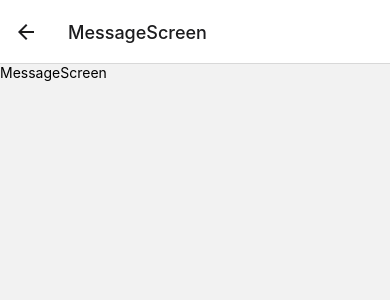
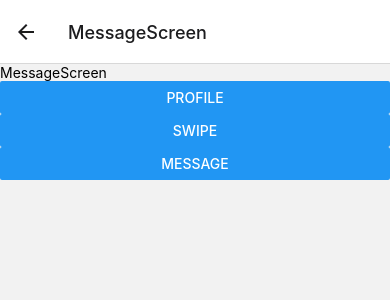
Before and after one commit to GGmorello/SportLink, a React Native app: screen /MessageScreen in a window 390 px wide. Shown: the top 300 px of the page. Built offline with nearby package versions, Linux system fonts and the light colour scheme.

Commit message:
added a very primative navigationbar for message, swipe and profile page. Now it

```diff
--- a/App.js
+++ b/App.js
@@ -1,7 +1,7 @@
 import { StatusBar } from 'expo-status-bar';
 import { StyleSheet, Text, View } from 'react-native';
-import {NavigationContainer} from '@react-navigation/native';
-import {createNativeStackNavigator} from '@react-navigation/native-stack';
+import { NavigationContainer } from '@react-navigation/native';
+import { createNativeStackNavigator } from '@react-navigation/native-stack';
 
 import SwipeScreenPresenter from './src/Components/Screens/SwipeScreen/SwipeScreenPresenter';
 import ProfileScreenPresenter from './src/Components/Screens/ProfileScreen/ProfileScreenPresenter';
--- a/src/Components/NavigationBar/NavigationBarPresenter.js
+++ b/src/Components/NavigationBar/NavigationBarPresenter.js
@@ -1,23 +1,21 @@
 import React from "react";
 import NavigationBarView from "./NavigationBarView"
 
-export default function NavigationBarPresenter() {
-  const [currentlySelected, setCurrentlySelected] = useState([])
+export default function NavigationBarPresenter(props) {
 
-  function onProfileClickACB(){
-    //navigate to profile
-
+  function onProfileClickACB() {
+    props.navigation.navigate('ProfileScreen')
   }
-  function onSwipeClickACB(){
-    //navigate to swipe
+  function onSwipeClickACB() {
+    props.navigation.navigate('SwipeScreen')
   }
-  function onMatchesClickACB(){
-    //navigate to matches
+  function onMessageClickACB() {
+    props.navigation.navigate('MessageScreen')
   }
   return (<NavigationBarView
     onProfileClick={onProfileClickACB}
     onSwipeClick={onSwipeClickACB}
-    onMatchesClick={onMatchesClickACB}
-    />)
+    onMessageClick={onMessageClickACB}
+  />)
 
 }
--- a/src/Components/NavigationBar/NavigationBarView.js
+++ b/src/Components/NavigationBar/NavigationBarView.js
@@ -1,12 +1,21 @@
-import React, { Component } from "react";
-
+import React from "react";
+import { View, Button } from "react-native"
 
 
 export default function NavigationBarView(props) {
-
+    function onProfileClick() {
+        props.onProfileClick()
+    }
+    function onSwipeClick() {
+        props.onSwipeClick()
+    }
+    function onMessageClick() {
+        props.onMessageClick()
+    }
     return (
         <View>
-
-            <button onClick={props.onProfileClick}></button>
+            <Button title="Profile" onPress={() => onProfileClick()}></Button>
+            <Button title="Swipe" onPress={() => onSwipeClick()}></Button>
+            <Button title="Message" onPress={() => onMessageClick()}></Button>
         </View>)
 }
--- a/src/Components/Screens/MessageScreen/MessageScreenPresenter.js
+++ b/src/Components/Screens/MessageScreen/MessageScreenPresenter.js
@@ -1,6 +1,11 @@
 import React from "react";
 import MessageScreenView from "./MessageScreenView";
+import { View } from "react-native"
+import NavigationBarPresenter from "../../NavigationBar/NavigationBarPresenter"
 
-export default function MessageScreenPresenter() {
-  return (<MessageScreenView/>)
+export default function MessageScreenPresenter({ navigation }) {
+  return (<View>
+    <MessageScreenView />
+    <NavigationBarPresenter navigation={navigation} />
+  </View>)
 }
--- a/src/Components/Screens/ProfileScreen/ProfileScreenPresenter.js
+++ b/src/Components/Screens/ProfileScreen/ProfileScreenPresenter.js
@@ -1,6 +1,12 @@
 import React from "react";
 import ProfileScreenView from "./ProfileScreenView";
+import { View } from "react-native"
+import NavigationBarPresenter from "../../NavigationBar/NavigationBarPresenter"
 
-export default function ProfileScreenPresenter() {
-  return (<ProfileScreenView/>)
+
+export default function SwipeScreenPresenter({ navigation }) {
+  return (<View>
+    <ProfileScreenView />
+    <NavigationBarPresenter navigation={navigation} />
+  </View>)
 }
--- a/src/Components/Screens/SwipeScreen/SwipeScreenPresenter.js
+++ b/src/Components/Screens/SwipeScreen/SwipeScreenPresenter.js
@@ -1,6 +1,13 @@
 import React from "react";
 import SwipeScreenView from "./SwipeScreenView";
+import { View } from "react-native"
+import NavigationBarPresenter from "../../NavigationBar/NavigationBarPresenter"
 
-export default function SwipeScreenPresenter() {
-  return (<SwipeScreenView/>)
+
+export default function SwipeScreenPresenter({ navigation }) {
+  return (
+    <View>
+      <SwipeScreenView />
+      <NavigationBarPresenter navigation={navigation} />
+    </View>)
 }
```
Lines whose indentation alone changed are shown as unchanged.
